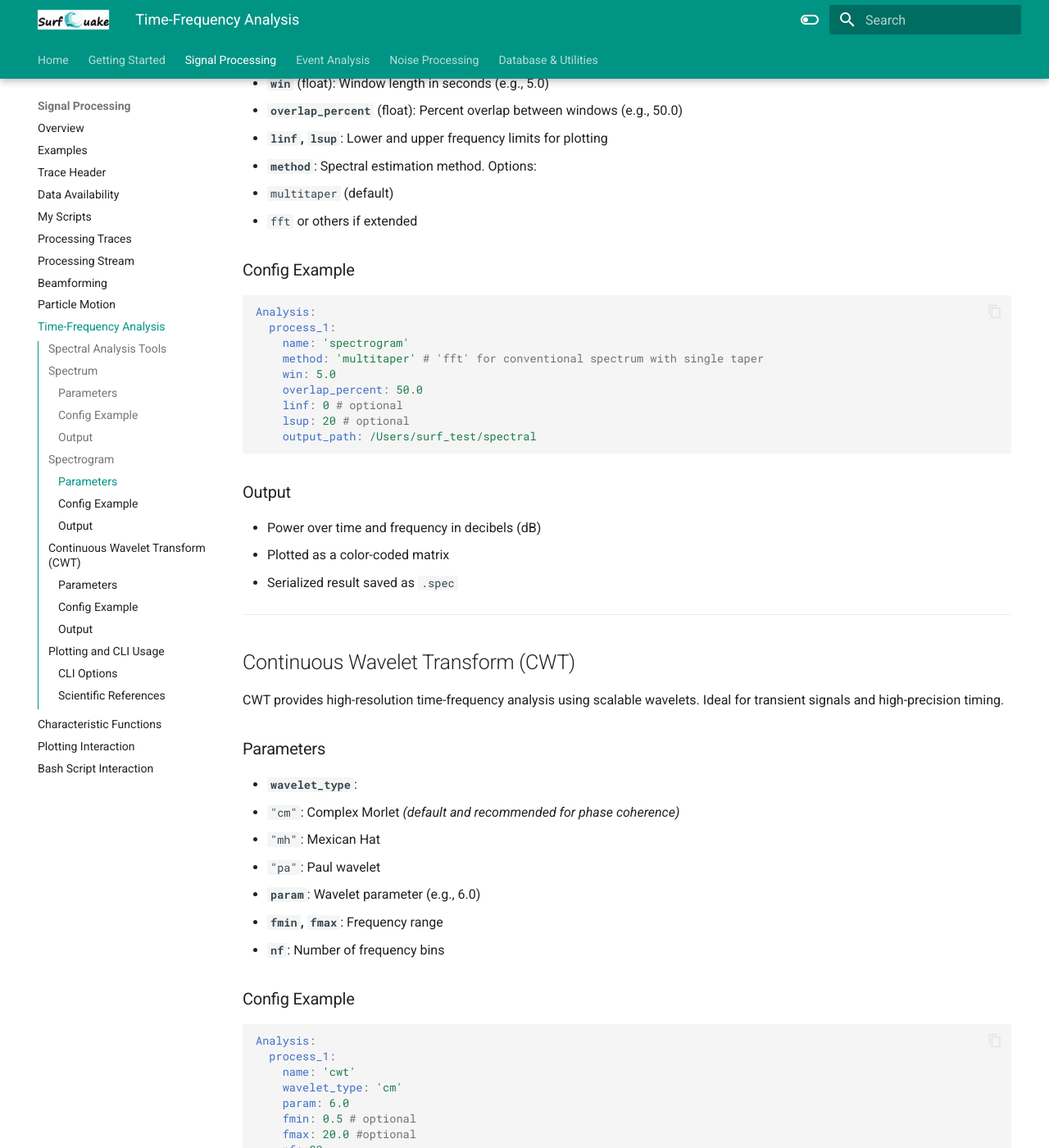
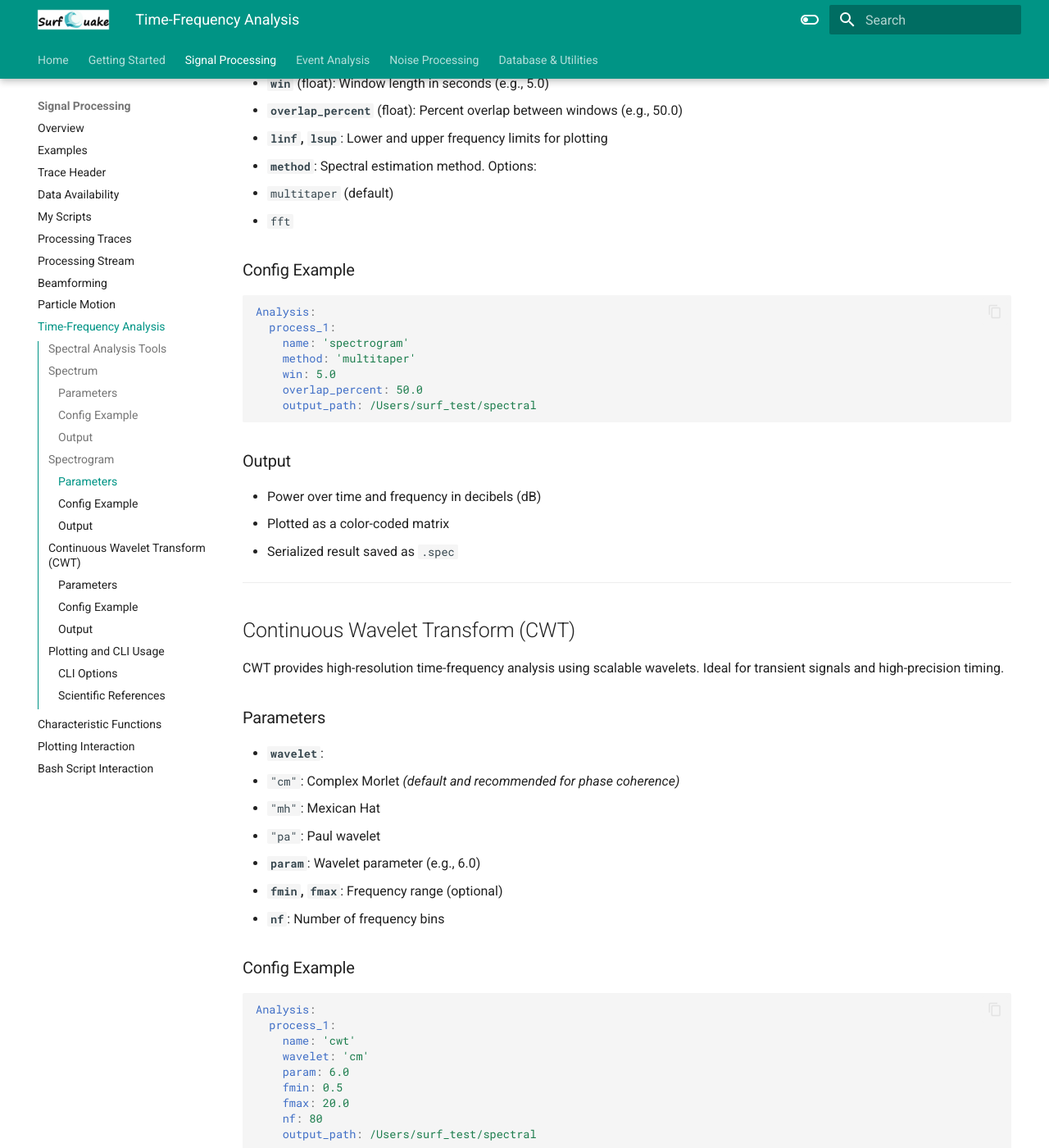
Before and after one commit to ProjectISP/surfquaketutorial.github.io, an MkDocs documentation site: the page built from docs/spectral_analysis_documentation.md, in a window 1280 px wide and 1400 px high, scrolled down 1191 px. Shown: the whole window at 82% size. Built offline with MkDocs 1.6.1 and Material for MkDocs 9.7.7, drawn with Linux system fonts in a browser that asks for light colours.

Commit message:
changed parameters whittening and wavelet

````diff
--- a/docs/spectral_analysis_documentation.md
+++ b/docs/spectral_analysis_documentation.md
@@ -45,7 +45,7 @@
 - **`linf`, `lsup`**: Lower and upper frequency limits for plotting
 - **`method`**: Spectral estimation method. Options:
   - `multitaper` (default)
-  - `fft` or others if extended
+  - `fft`
 
 ### Config Example
 
@@ -53,11 +53,9 @@
 Analysis:
   process_1:
     name: 'spectrogram'
-    method: 'multitaper' # 'fft' for conventional spectrum with single taper
+    method: 'multitaper'
     win: 5.0
     overlap_percent: 50.0
-    linf: 0 # optional
-    lsup: 20 # optional
     output_path: /Users/surf_test/spectral
 ```
 
@@ -75,12 +73,12 @@
 
 ### Parameters
 
-- **`wavelet_type`**:
+- **`wavelet`**:
   - `"cm"`: Complex Morlet *(default and recommended for phase coherence)*
   - `"mh"`: Mexican Hat
   - `"pa"`: Paul wavelet
 - **`param`**: Wavelet parameter (e.g., 6.0)
-- **`fmin`, `fmax`**: Frequency range
+- **`fmin`, `fmax`**: Frequency range (optional)
 - **`nf`**: Number of frequency bins
 
 ### Config Example
@@ -89,10 +87,10 @@
 Analysis:
   process_1:
     name: 'cwt'
-    wavelet_type: 'cm'
+    wavelet: 'cm'
     param: 6.0
-    fmin: 0.5 # optional
-    fmax: 20.0 #optional
+    fmin: 0.5
+    fmax: 20.0
     nf: 80
     output_path: /Users/surf_test/spectral
 ```
````
Also changed, not shown: docs/processing_config.md (+2 -0 lines).
